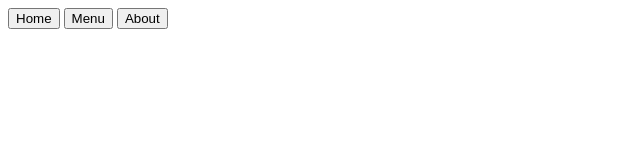
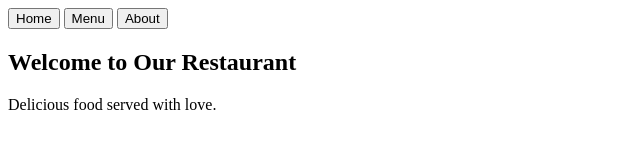
Before and after one commit to cmoratagarcia/odin-restaurant-page, a website built with webpack: page src/index.html in a window 1280 px wide. Shown: the whole page, without its empty margins (0-640 px from the left). Built offline with nearby package versions, Linux system fonts and the light colour scheme.

Commit message:
Create test content for homepage

```diff
--- a/src/index.html
+++ b/src/index.html
@@ -15,6 +15,13 @@
         <button>About</button>
       </nav>
     </header>
-    <div id="content"></div>
+    <div id="content">
+      <section class="hero-section">
+        <div class="hero-content">
+          <h1>Welcome to Our Restaurant</h1>
+          <p>Delicious food served with love.</p>
+        </div>
+      </section>
+    </div>
   </body>
 </html>
```
